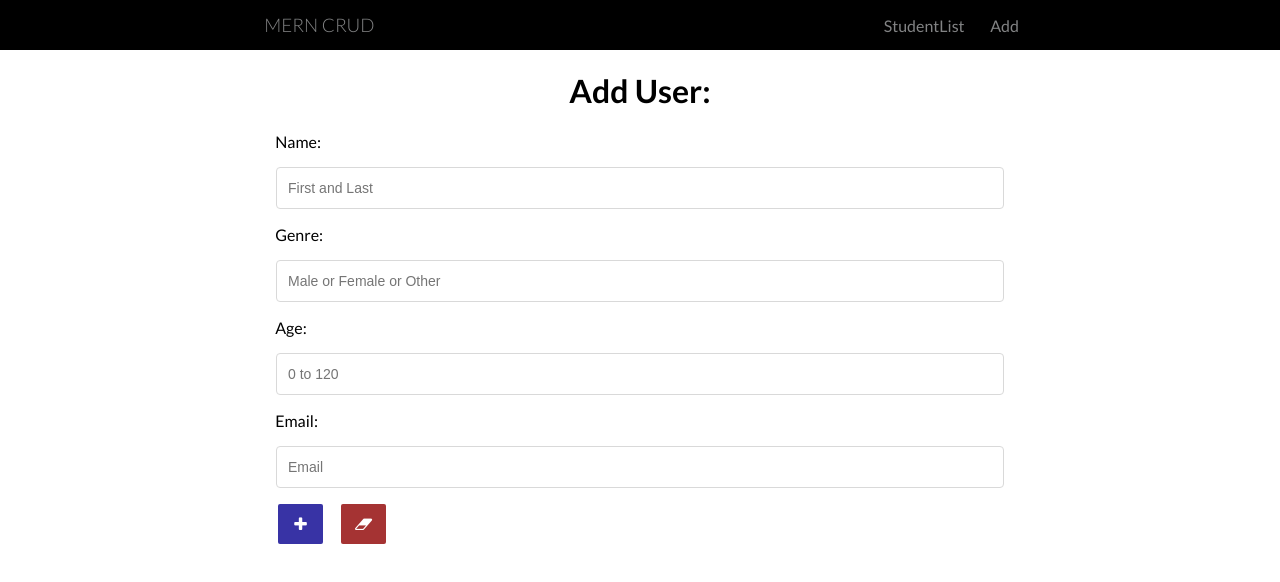
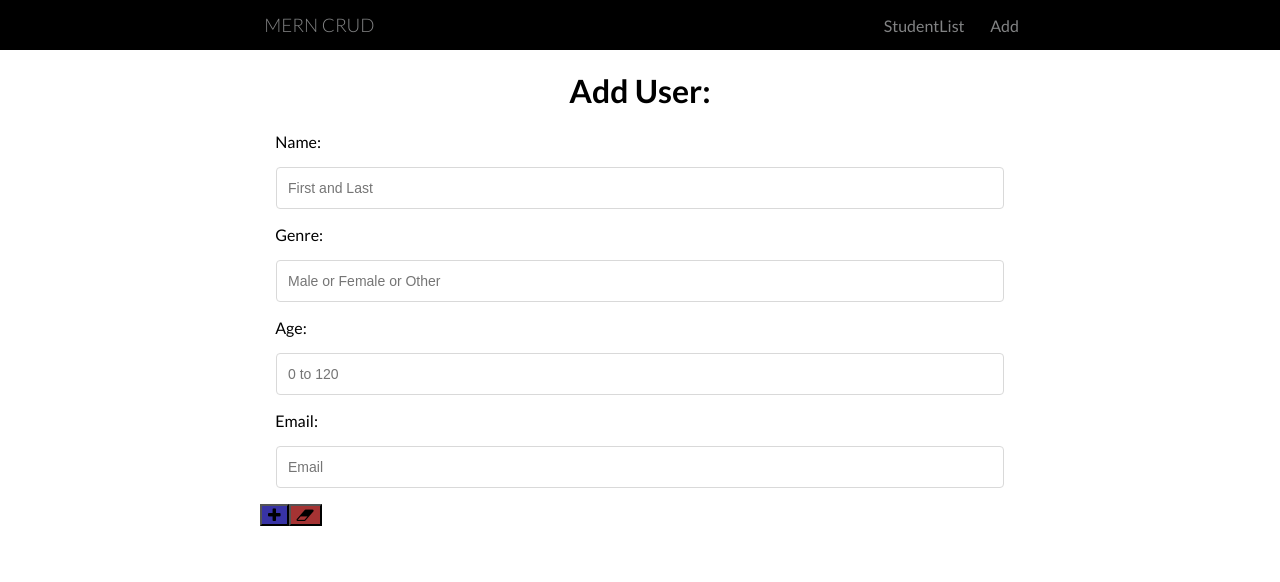
Before and after one commit to lomaslove/MERN, a React (Create React App) app in the folder client/: page /add in a window 1280 px wide. Shown: the top 582 px of the page. Built offline with nearby package versions, Linux system fonts and the light colour scheme.

Commit message:
add edit css part

```diff
--- a/client/src/components/AddUser/AddUser.css
+++ b/client/src/components/AddUser/AddUser.css
@@ -18,16 +18,7 @@
   outline: none;
 }
 
-.Add-User-Submit, .Add-User-Reset {
-  width: 45px;
-  height: 40px;
-  color: #fff;
-  border: none;
-  margin-left: 18px;
-  border-radius: 2px;
-  cursor: pointer;
-  outline: none;
-}
+
 
 .Add-User-Submit {
   background-color: #3833A5;
--- a/client/src/components/EditUser/EditUser.css
+++ b/client/src/components/EditUser/EditUser.css
@@ -17,15 +17,3 @@
   border-radius: 4px;
   outline: none;
 }
-
-.Edit-User-Submit {
-  background-color: #3833A5;
-  width: 45px;
-  height: 40px;
-  color: #fff;
-  border: none;
-  margin-left: 18px;
-  border-radius: 2px;
-  cursor: pointer;
-  outline: none;
-}
```
